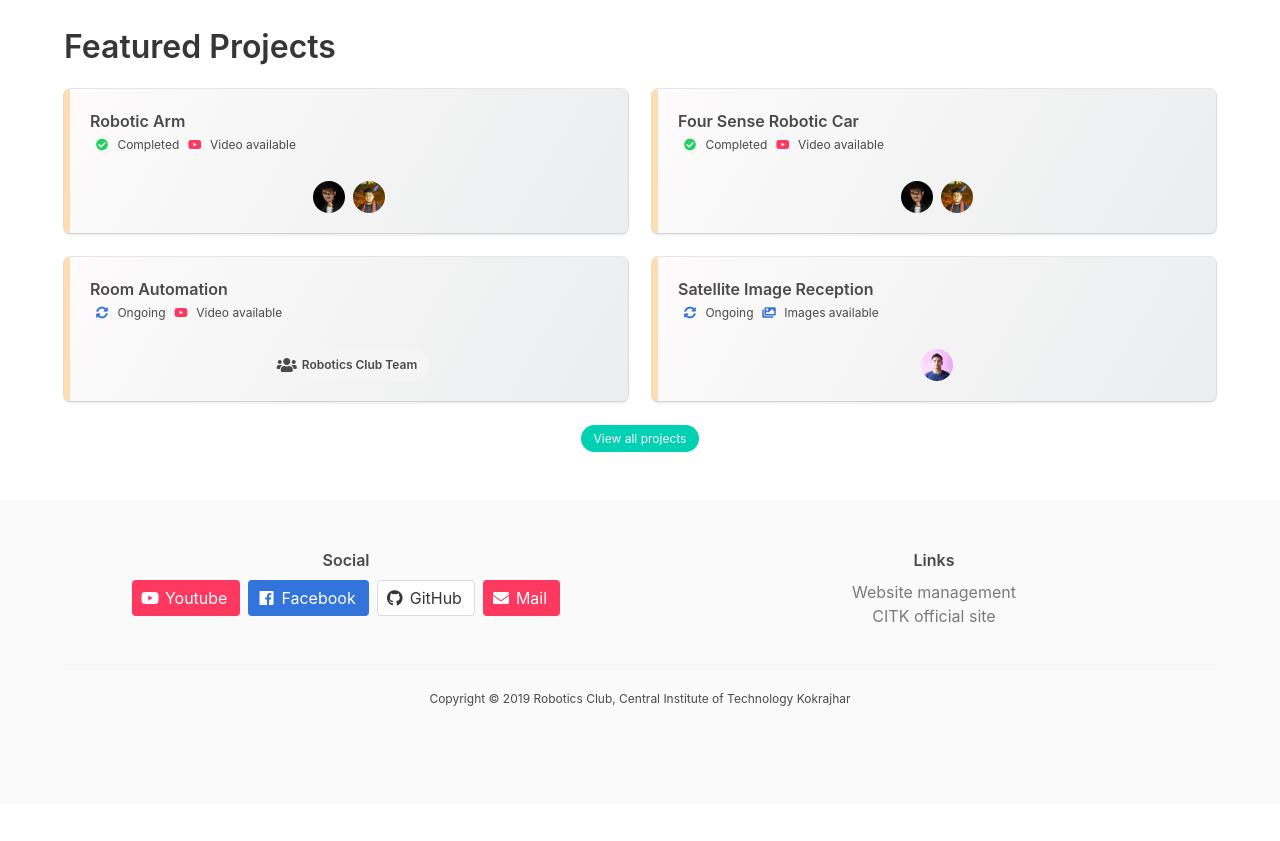
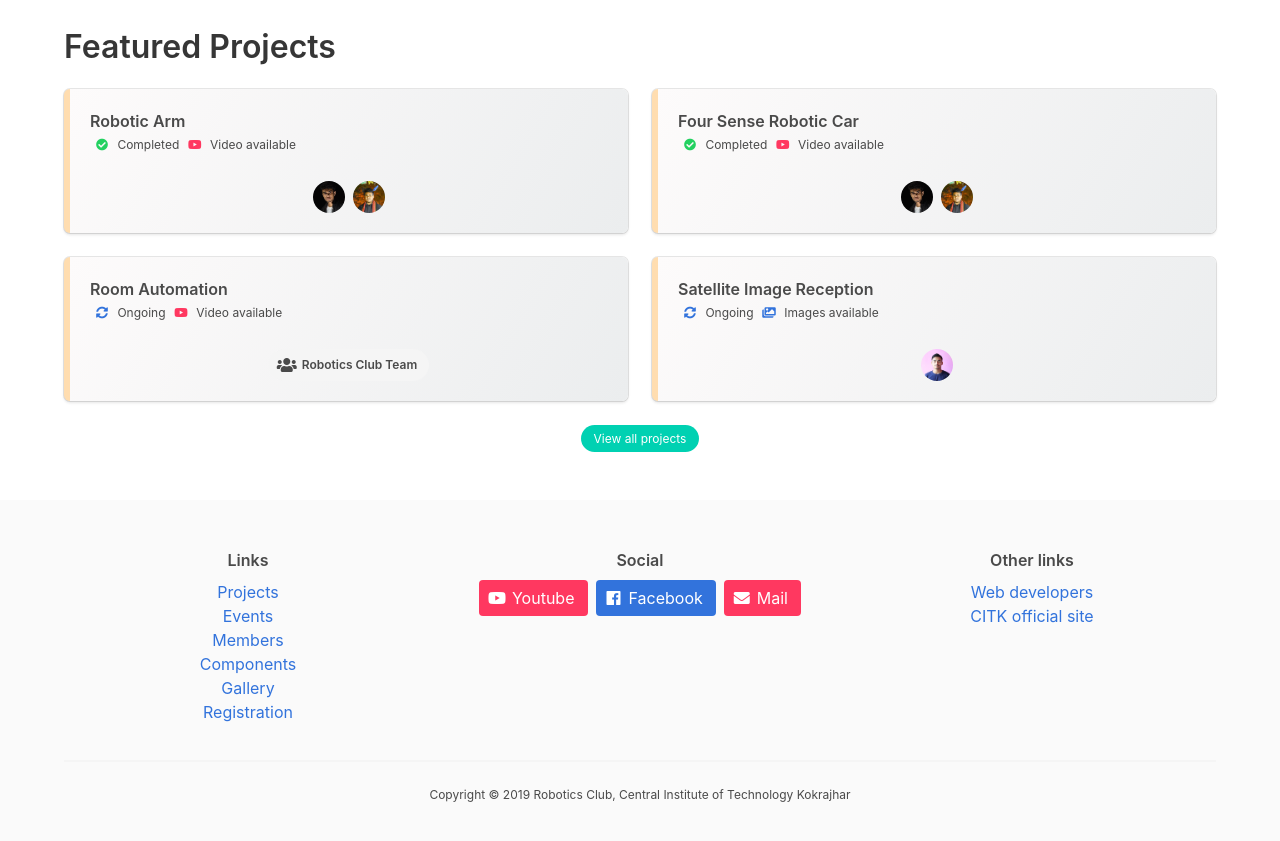
Before and after one commit to robotics-club-citk/robotics-club-citk.github.io, a Jekyll site: the page built from index.html, in a window 1280 px wide and 900 px high, scrolled down 1305 px. Shown: the top 841 px of the window. Built offline with Jekyll 4.4.1, drawn with Linux system fonts in a browser that asks for light colours; before the commit the page ends 2109 px from its top, so only the background shows below that.

Commit message:
added site links in footer, removed github

```diff
--- a/_includes/footer.html
+++ b/_includes/footer.html
@@ -5,7 +5,29 @@
 
     <div class="columns is-multiline">
 
-      <div class="column is-half">
+      <div class="column is-one-third">
+        <p class="has-text-weight-semibold" style="margin-bottom: 8px">Links</p>
+        <p>
+          <a href="{{site.baseurl}}/projects/">Projects</a>
+        </p>
+        <p>
+          <a href="{{site.baseurl}}/events/">Events</a>
+        </p>
+        <p>
+          <a href="{{site.baseurl}}/members/">Members</a>
+        </p>
+        <p>
+          <a href="{{site.baseurl}}/components/">Components</a>
+        </p>
+        <p>
+          <a href="{{site.baseurl}}/gallery/">Gallery</a>
+        </p>
+        <p>
+          <a href="{{site.baseurl}}/registration/">Registration</a>
+        </p>
+      </div>
+
+      <div class="column is-one-third">
         <p class="has-text-weight-semibold" style="margin-bottom: 8px">Social</p>
         <div class="buttons is-centered">
           <a class="button is-danger" href="https://youtube.com/channel/UCo7ZitSCcgWNEsQVVzBx41g">
@@ -20,12 +42,12 @@
             </span>
             <span>Facebook</span>
           </a>
-          <a class="button" href="https://github.com/robotics-club-citk">
+          <!-- <a class="button" href="https://github.com/robotics-club-citk">
             <span class="icon">
               <i class="fab fa-github"></i>
             </span>
             <span>GitHub</span>
-          </a>
+          </a> -->
           <a class="button is-danger" href="mailto:roboticsclub@cit.ac.in">
             <span class="icon">
               <i class="fa fa-envelope"></i>
@@ -35,13 +57,13 @@
         </div>
       </div>
 
-      <div class="column is-half">
-        <p class="has-text-weight-semibold" style="margin-bottom: 8px">Links</p>
+      <div class="column is-one-third">
+        <p class="has-text-weight-semibold" style="margin-bottom: 8px">Other links</p>
         <p class="">
-          <a href="{{site.baseurl}}/developers/" class="has-text-grey">Website management</a>
+          <a href="{{site.baseurl}}/developers/">Web developers</a>
         </p>
         <p class="">
-          <a href="https://cit.ac.in" class="has-text-grey">CITK official site</a>
+          <a href="https://cit.ac.in">CITK official site</a>
         </p>
       </div>
 
```
